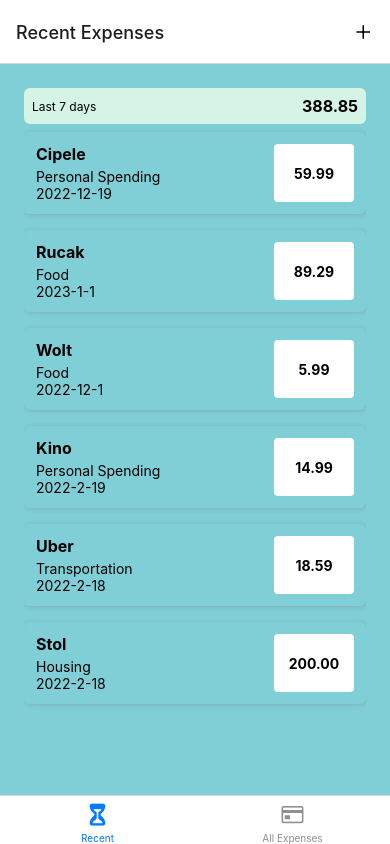
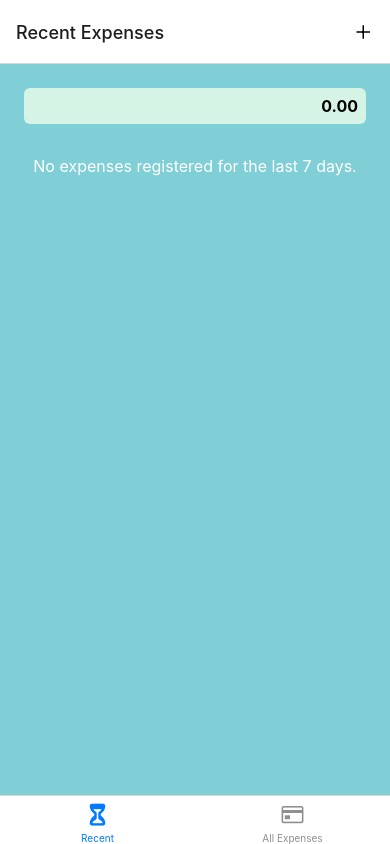
Before and after one commit to pzelic29/ExpensesTrackerApp, a React Native app: screen /RecentExpenses in a window 390 px wide. Built offline with nearby package versions, Linux system fonts and the light colour scheme.

Commit message:
managing app-wide state with context,using context from components, delete and update expenses

```diff
--- a/App.js
+++ b/App.js
@@ -8,6 +8,7 @@
 import ManageExpense from "./screens/ManageExpense";
 import RecentExpenses from "./screens/RecentExpenses";
 import ButtonIcon from "./components/UI/ButtonIcon";
+import ExpensesContextProvider from "./store/store";
 
 const Stack = createNativeStackNavigator();
 const BottomTabs = createBottomTabNavigator();
@@ -58,6 +59,7 @@
   return (
     <>
       <StatusBar style="auto" />
+      <ExpensesContextProvider>
       <NavigationContainer>
         <Stack.Navigator>
           <Stack.Screen
@@ -68,6 +70,7 @@
           <Stack.Screen name="ManageExpense" component={ManageExpense} />
         </Stack.Navigator>
       </NavigationContainer>
+      </ExpensesContextProvider>
     </>
   );
 }
--- a/components/Expenses/Expenses.js
+++ b/components/Expenses/Expenses.js
@@ -1,62 +1,23 @@
-import { View, StyleSheet } from "react-native";
+import { View,Text, StyleSheet } from "react-native";
 import ExpensesSummary from "./ExpensesSummary";
 import ExpensesList from "./ExpensesList";
 
-const DUMMY_EXPENSES = [
-  {
-    id: "e1",
-    description: "Cipele",
-    amount: 59.99,
-    category: "Personal Spending",
-    date: new Date("2022-12-19"),
-  },
-  {
-    id: "e2",
-    description: "Rucak",
-    amount: 89.29,
-    category: "Food",
-    date: new Date("2023-01-01"),
-  },
-  {
-    id: "e3",
-    description: "Wolt",
-    amount: 5.99,
-    category: "Food",
-    date: new Date("2022-12-01"),
-  },
-  {
-    id: "e4",
-    description: "Kino",
-    category: "Personal Spending",
-    amount: 14.99,
-    date: new Date("2022-02-19"),
-  },
-  {
-    id: "e5",
-    description: "Uber",
-    category: "Transportation",
-    amount: 18.59,
-    date: new Date("2022-02-18"),
-  },
-  {
-    id: "e6",
-    description: "Stol",
-    category: "Housing",
-    amount: 200.0,
-    date: new Date("2022-02-18"),
-  },
-];
+function Expenses({ expenses, expensesPeriod, fallbackText }) {
+  let content = <Text style={styles.infoText}>{fallbackText}</Text>;
 
-function Expenses({ expenses, periodName }) {
+  if (expenses.length > 0) {
+    content = <ExpensesList expenses={expenses} />;
+  }
+
   return (
     <View style={styles.container}>
-      <ExpensesSummary expenses={DUMMY_EXPENSES} periodName={periodName} />
-      <ExpensesList expenses={DUMMY_EXPENSES} />
+      <ExpensesSummary expenses={expenses} periodName={expensesPeriod} />
+      {content}
     </View>
   );
 }
+
 export default Expenses;
-
 const styles = StyleSheet.create({
   container: {
     flex: 1,
@@ -65,4 +26,10 @@
     paddingBottom: 0,
     backgroundColor: "#80ced6",
   },
+  infoText: {
+    color: 'white',
+    fontSize: 16,
+    textAlign: 'center',
+    marginTop: 32,
+  },
 });
--- a/components/Expenses/ExpensesList.js
+++ b/components/Expenses/ExpensesList.js
@@ -1,4 +1,3 @@
-import {Text} from 'react-native';
 import { FlatList } from "react-native-web";
 import ExpenseItem from './ExpenseItem';
 
--- a/package.json
+++ b/package.json
@@ -10,6 +10,7 @@
     "@react-navigation/bottom-tabs": "^6.2.0",
     "@react-navigation/native": "^6.0.8",
     "@react-navigation/native-stack": "^6.5.0",
+    "@reduxjs/toolkit": "^1.9.5",
     "expo": "~44.0.0",
     "expo-status-bar": "~1.2.0",
     "react": "17.0.1",
@@ -17,7 +18,9 @@
     "react-native": "0.64.3",
     "react-native-safe-area-context": "3.3.2",
     "react-native-screens": "~3.10.1",
-    "react-native-web": "0.17.1"
+    "react-native-web": "0.17.1",
+    "react-redux": "^8.0.5",
+    "redux": "^4.2.1"
   },
   "devDependencies": {
     "@babel/core": "^7.12.9"
--- a/screens/AllExpenses.js
+++ b/screens/AllExpenses.js
@@ -1,5 +1,15 @@
-import Expenses from '../components/Expenses/Expenses';
-function AllExpenses(){
-  return <Expenses periodName="Last 7 days"/>
+import { useContext } from "react";
+import Expenses from "../components/Expenses/Expenses";
+import { ExpensesContext } from "../store/store";
+function AllExpenses() {
+  const expensesCtx = useContext(ExpensesContext);
+
+  return (
+    <Expenses
+      expenses={expensesCtx.expenses}
+      periodName="Total"
+      fallbackText="No registered expenses found!"
+    />
+  );
 }
 export default AllExpenses;
--- a/screens/ManageExpense.js
+++ b/screens/ManageExpense.js
@@ -1,8 +1,10 @@
-import { useLayoutEffect } from "react";
+import { useLayoutEffect, useContext} from "react";
 import { View, StyleSheet } from "react-native";
 import ButtonIcon from "../components/UI/ButtonIcon";
 import Button from "../components/UI/Button";
+import {ExpensesContext} from "../store/store";
 function ManageExpense({ route, navigation }) {
+  const expensesCtx = useContext(ExpensesContext);
   const editedExpenseId = route.params?.expenseId;
   const isEditing = !!editedExpenseId;
 
@@ -12,21 +14,44 @@
     });
   }, [navigation, isEditing]);
 
-  function deleteExpenseHandler() {}
+  function deleteExpenseHandler() {
+    expensesCtx.deleteExpense(editedExpenseId);
+    navigation.goBack();
+  }
   function cancelHandler() {
-
+    navigation.goBack();
   }
-  function confirmHandler(){
-
+  function confirmHandler() {
+    if (isEditing) {
+      expensesCtx.updateExpense(
+        editedExpenseId,
+        {
+          description: 'Test!!!!',
+          amount: 29.99,
+          category:'test',
+          date: new Date('2022-05-20'),
+        }
+      );
+    } else {
+      expensesCtx.addExpense({
+        description: 'Test',
+        amount: 19.99,
+        category:'test',
+        date: new Date('2022-05-19'),
+      });
+    }
+    navigation.goBack();
   }
 
   return (
     <View style={styles.container}>
       <View style={styles.buttons}>
-        <Button  style={styles.button} mode="flat" onPress={cancelHandler}>
+        <Button style={styles.button} mode="flat" onPress={cancelHandler}>
           Cancel
         </Button>
-        <Button style={styles.button}  onPress={confirmHandler}>{isEditing ? "Update" : "Add"}</Button>
+        <Button style={styles.button} onPress={confirmHandler}>
+          {isEditing ? "Update" : "Add"}
+        </Button>
       </View>
       {isEditing && (
         <View style={styles.deleteContainer}>
--- a/screens/RecentExpenses.js
+++ b/screens/RecentExpenses.js
@@ -1,5 +1,24 @@
-import Expenses from '../components/Expenses/Expenses';
+import { useContext } from "react";
+import Expenses from "../components/Expenses/Expenses";
+import { ExpensesContext } from "../store/store";
+import { getDateMinusDays } from "../util/date";
+
 function RecentExpenses() {
-  return <Expenses periodName="Last 7 days"/>
+  const expensesCtx = useContext(ExpensesContext);
+
+  const recentExpenses = expensesCtx.expenses.filter((expense) => {
+    const today = new Date();
+    const date7DaysAgo = getDateMinusDays(today, 7);
+
+    return expense.date >= date7DaysAgo && expense.date <= today;
+  });
+
+  return (
+    <Expenses
+      expenses={recentExpenses}
+      periodName="Last 7 Days"
+      fallbackText="No expenses registered for the last 7 days."
+    />
+  );
 }
 export default RecentExpenses;
--- /dev/null
+++ b/store/store.js
@@ -0,0 +1,104 @@
+import { createContext, useReducer } from 'react';
+const DUMMY_EXPENSES = [
+    {
+      id: "e1",
+      description: "Cipele",
+      amount: 59.99,
+      category: "Personal Spending",
+      date: new Date("2022-12-19"),
+    },
+    {
+      id: "e2",
+      description: "Rucak",
+      amount: 89.29,
+      category: "Food",
+      date: new Date("2023-01-01"),
+    },
+    {
+      id: "e3",
+      description: "Wolt",
+      amount: 5.99,
+      category: "Food",
+      date: new Date("2022-12-01"),
+    },
+    {
+      id: "e4",
+      description: "Kino",
+      category: "Personal Spending",
+      amount: 14.99,
+      date: new Date("2022-02-19"),
+    },
+    {
+      id: "e5",
+      description: "Uber",
+      category: "Transportation",
+      amount: 18.59,
+      date: new Date("2022-02-18"),
+    },
+    {
+      id: "e6",
+      description: "Stol",
+      category: "Housing",
+      amount: 200.0,
+      date: new Date("2022-02-18"),
+    },
+  ];
+
+export const ExpensesContext = createContext({
+  expenses: [],
+  addExpense: ({ description,category, amount, date }) => {},
+  deleteExpense: (id) => {},
+  updateExpense: (id, { description,category, amount, date }) => {},
+});
+
+function expensesReducer(state, action) {
+  switch (action.type) {
+    case 'ADD':
+      const id = new Date().toString() + Math.random().toString();
+      return [{ ...action.payload, id: id }, ...state];
+    case 'UPDATE':
+      const updatableExpenseIndex = state.findIndex(
+        (expense) => expense.id === action.payload.id
+      );
+      const updatableExpense = state[updatableExpenseIndex];
+      const updatedItem = { ...updatableExpense, ...action.payload.data };
+      const updatedExpenses = [...state];
+      updatedExpenses[updatableExpenseIndex] = updatedItem;
+      return updatedExpenses;
+    case 'DELETE':
+      return state.filter((expense) => expense.id !== action.payload);
+    default:
+      return state;
+  }
+}
+
+function ExpensesContextProvider({ children }) {
+  const [expensesState, dispatch] = useReducer(expensesReducer, DUMMY_EXPENSES);
+
+  function addExpense(expenseData) {
+    dispatch({ type: 'ADD', payload: expenseData });
+  }
+
+  function deleteExpense(id) {
+    dispatch({ type: 'DELETE', payload: id });
+  }
+
+  function updateExpense(id, expenseData) {
+    dispatch({ type: 'UPDATE', payload: { id: id, data: expenseData } });
+  }
+
+  const value = {
+    expenses: expensesState,
+    addExpense: addExpense,
+    deleteExpense: deleteExpense,
+    updateExpense: updateExpense,
+  };
+
+  return (
+    <ExpensesContext.Provider value={value}>
+      {children}
+    </ExpensesContext.Provider>
+  );
+}
+
+export default ExpensesContextProvider;
--- a/util/date.js
+++ b/util/date.js
@@ -1,3 +1,6 @@
 export function getFormattedDate(date) {
-    return `${date.getFullYear()}-${date.getMonth() + 1}-${date.getDate()}`;
-  }
+  return `${date.getFullYear()}-${date.getMonth() + 1}-${date.getDate()}`;
+}
+export function getDateMinusDays(date, days) {
+  return new Date(date.getFullYear(), date.getMonth(), date.getDate() - days);
+}
```
Also changed, not shown: 1 other file (tests, documents, lock files or other folders).
